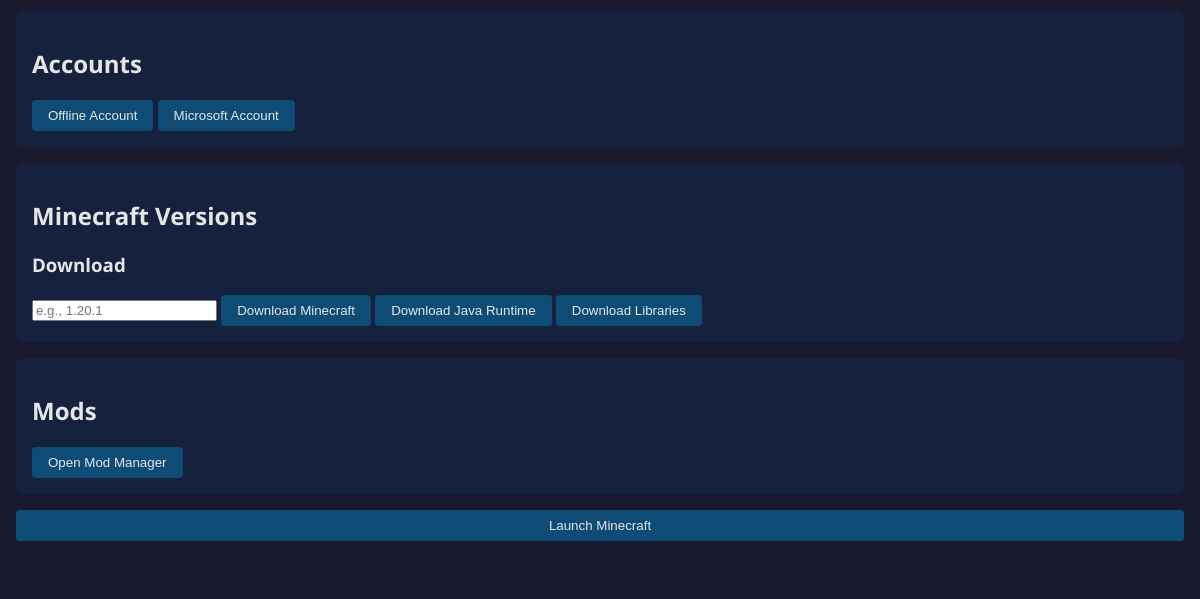
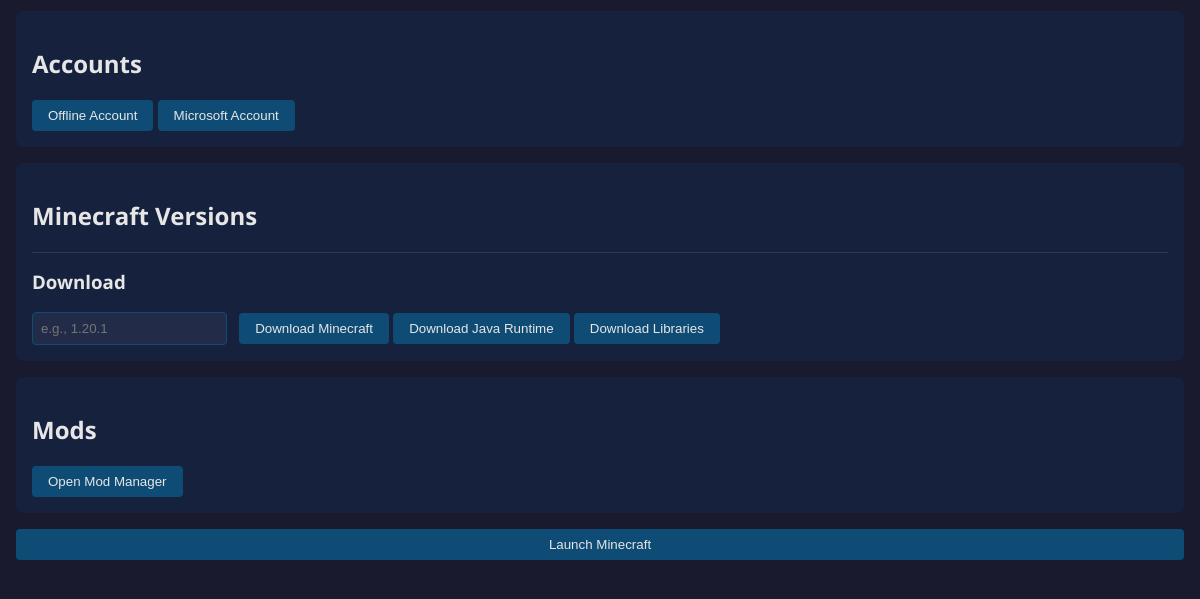
Before and after one commit to KiuaAA/X-_-3, an Electron app: page XL/renderer/index.html in a window 1200 px wide. Shown: the part 81-680 px from the top of the page. Drawn offline with Linux system fonts and the light colour scheme; no server answers.

Commit message:
Update style.css

```diff
--- a/XL/renderer/style.css
+++ b/XL/renderer/style.css
@@ -76,3 +76,22 @@
 #version-list li:hover {
   background-color: rgba(255, 255, 255, 0.1);
 }
+
+.download-section {
+  margin-top: 1rem;
+  padding-top: 1rem;
+  border-top: 1px solid rgba(255, 255, 255, 0.1);
+}
+
+.download-section h3 {
+  margin-top: 0;
+}
+
+#version-input {
+  padding: 0.5rem;
+  border: 1px solid var(--primary);
+  background-color: rgba(255, 255, 255, 0.05);
+  color: var(--text);
+  border-radius: 4px;
+  margin-right: 0.5rem;
+}
```
